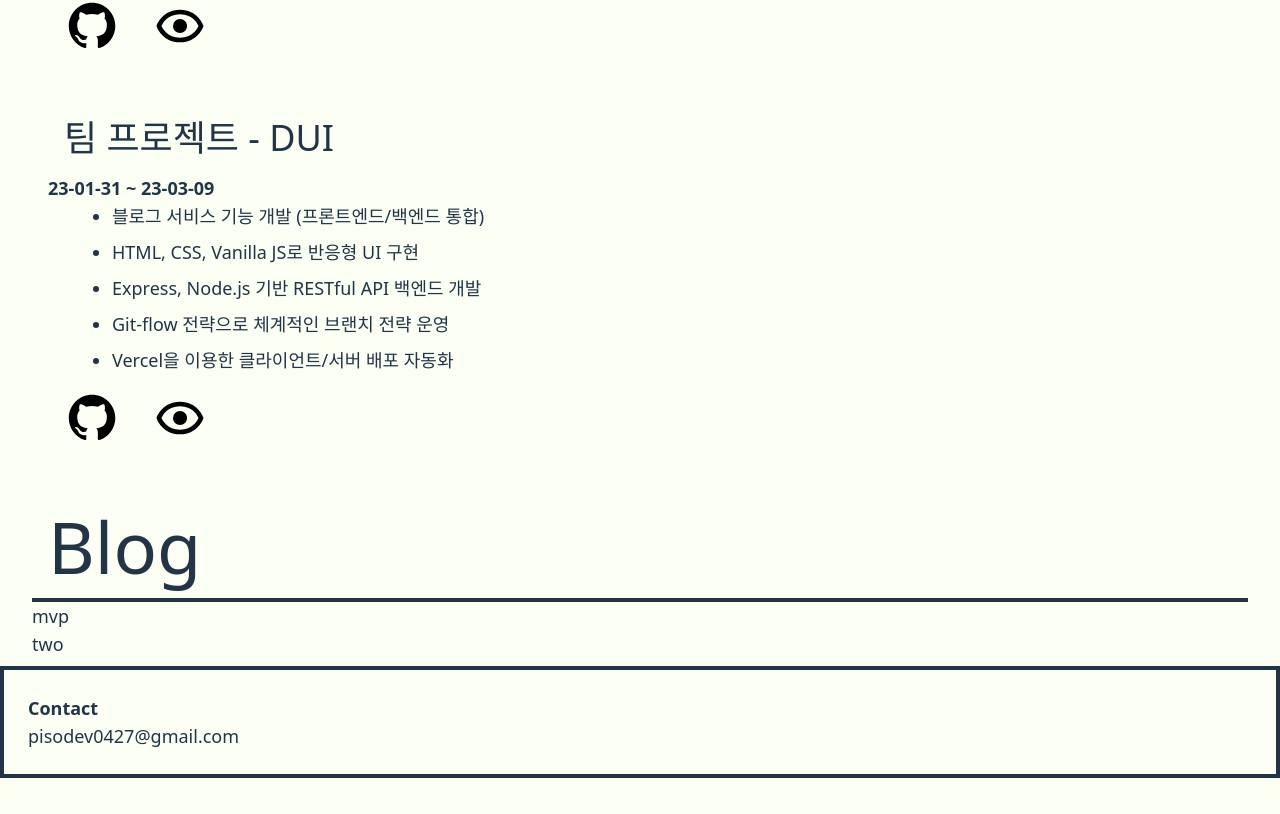
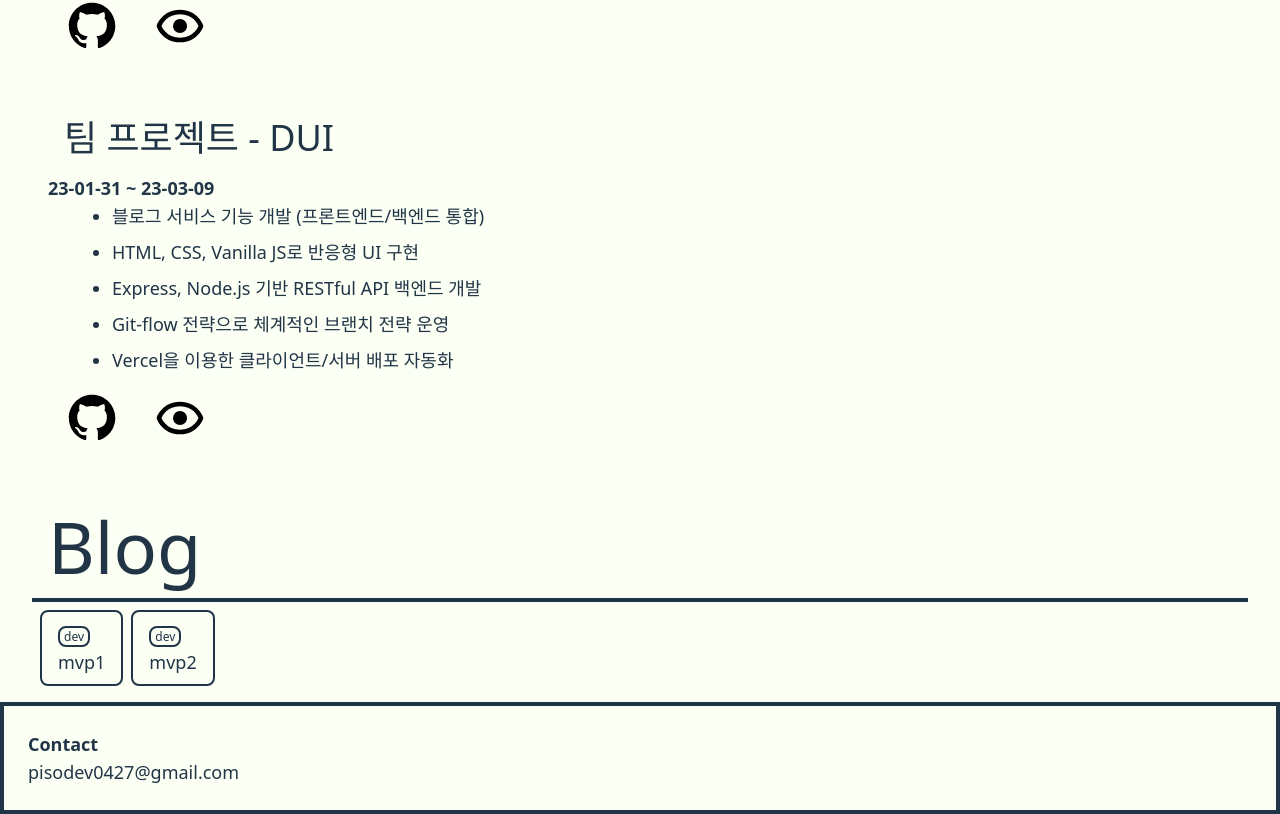
Before and after one commit to PisoDev77/PisoDev77.github.io, a React (Vite) app: page / in a window 1280 px wide. Shown: the part 2667-3481 px from the top of the page. Before the commit the page ends 3445 px from the top, so only its background shows below. Built offline with nearby package versions, Linux system fonts and the light colour scheme; the HTML template or start-up script is replaced by a standard one.

Commit message:
feat: blog section update

```diff
--- a/src/App.tsx
+++ b/src/App.tsx
@@ -12,6 +12,8 @@ import Modal from './components/Modal/Modal';
 import { experiences } from './mock/experience';
 import { projects } from './mock/project';
 import { blogs } from './mock/blogs.ts';
+
+import { formatDate } from 'piso-lib';
 
 function App() {
 	const [isMenuOpen, setIsMenuOpen] = useState<boolean>(true);
--- a/src/components/Modal/BlogModal.tsx
+++ b/src/components/Modal/BlogModal.tsx
@@ -2,13 +2,11 @@ import Markdown from 'react-markdown';
 import { blogType } from '../../mock/blogs';
 import Heading3 from '../Headings/Heading3';
 
-import TEST from '/docs/blog/mvp.md';
-
-export default function BlogModal({ title }: blogType) {
+export default function BlogModal({ title, content }: blogType) {
 	return (
 		<>
 			<Heading3>{title}</Heading3>
-			<Markdown>{TEST}</Markdown>
+			<Markdown>{content}</Markdown>
 		</>
 	);
 }
--- a/src/components/Sections/BlogSection.tsx
+++ b/src/components/Sections/BlogSection.tsx
@@ -10,10 +10,21 @@ interface blogSeciontProps {
 
 export default function BlogSection({ blogs, openModalWithContent }: blogSeciontProps) {
 	return (
-		<ul>
+		<ul className='flex gap-2 p-2 overflow-x-auto'>
 			{blogs.map((blog, idx) => (
-				<li key={'blog' + idx} onClick={() => openModalWithContent(<BlogModal {...blog} />)}>
-					{blog.title}
+				<li
+					className='border-2 px-4 py-2 rounded-lg'
+					key={'blog' + idx}
+					onClick={() => openModalWithContent(<BlogModal {...blog} />)}
+				>
+					{blog.tags.map((tag) => (
+						<span className='text-xs border-2 px-1 rounded-lg' role='tag'>
+							{tag}
+						</span>
+					))}
+					<div>
+						<p>{blog.title}</p>
+					</div>
 				</li>
 			))}
 		</ul>
--- a/src/mock/blogs.ts
+++ b/src/mock/blogs.ts
@@ -1,9 +1,12 @@
 export type blogType = {
 	title: string;
 	content: any;
+	tags: string[];
 };
 
+import MVP from '/docs/blog/mvp.md';
+
 export const blogs: blogType[] = [
-	{ title: 'mvp', content: 'mvp content' },
-	{ title: 'two', content: 'two content' },
+	{ title: 'mvp1', content: MVP, tags: ['dev'] },
+	{ title: 'mvp2', content: MVP, tags: ['dev'] },
 ];
```
Also changed, not shown: 1 other file (tests, documents, lock files or other folders).
